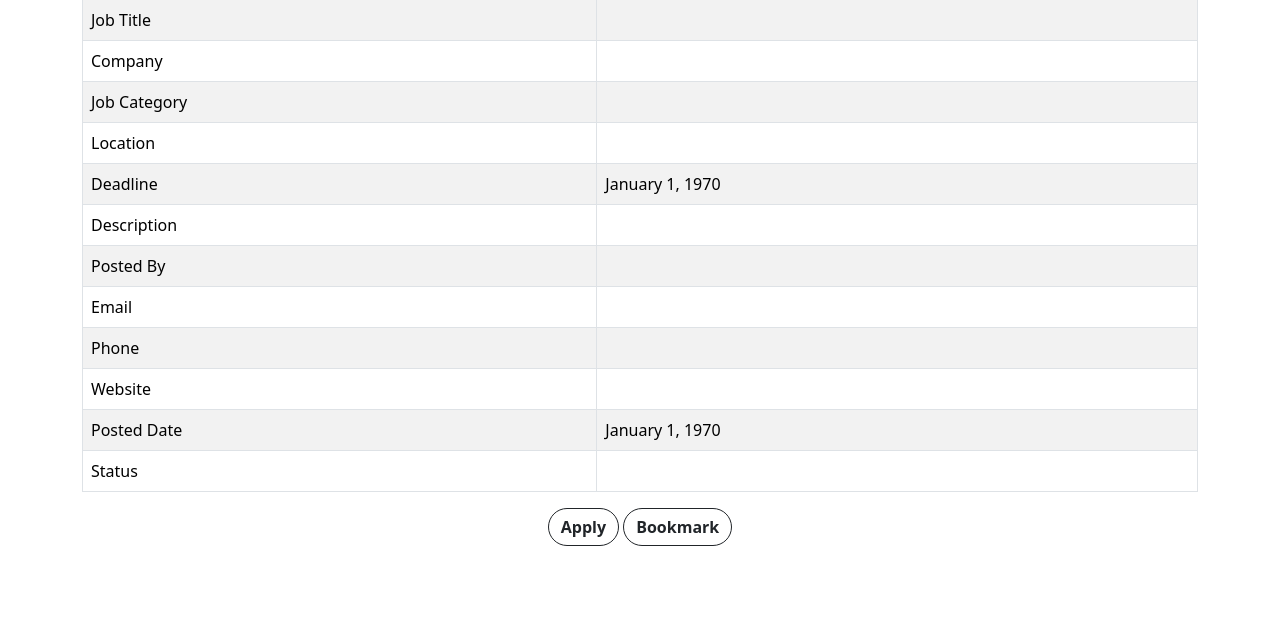
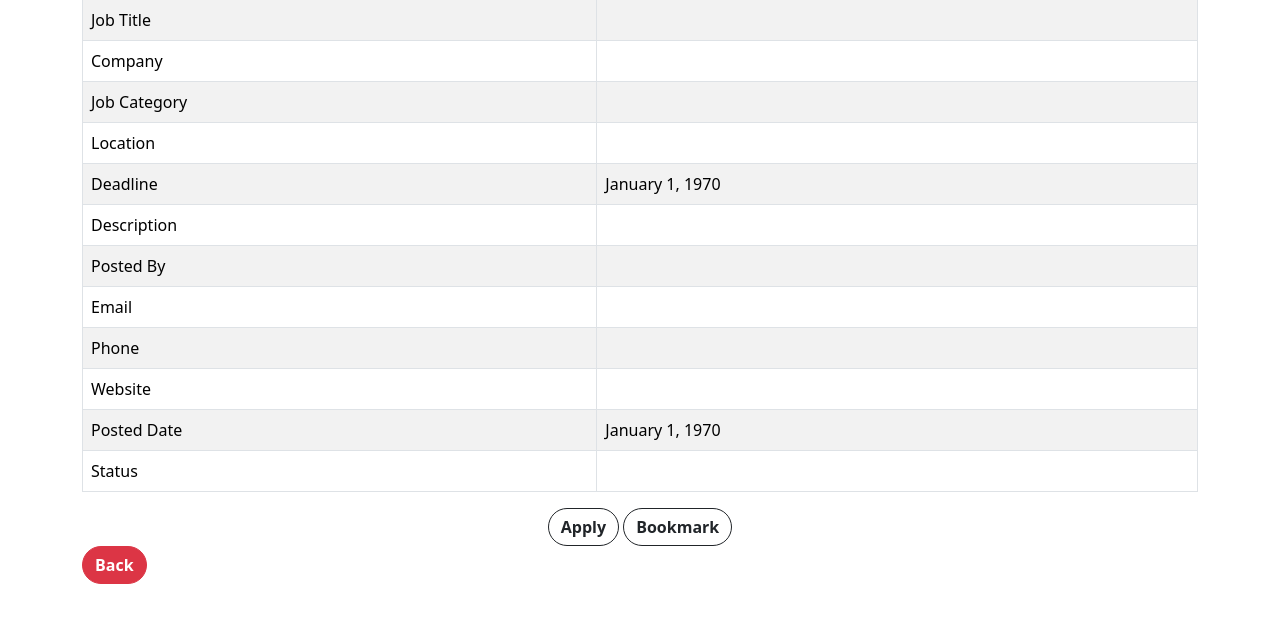
Before and after one commit to ImAbuSayed/JobSite, a PHP site: page /jobsite/job/ in a window 1280 px wide. Shown: the part 113-751 px from the top of the page. Run offline with PHP 8.4, Linux system fonts and the light colour scheme; data that the repository does not hold is empty.

Commit message:
Update button

```diff
--- a/templates/job-single.php
+++ b/templates/job-single.php
@@ -71,6 +71,10 @@ include_once 'inc/header.php';
                                                                                   href="job.php?id=<?php echo $job->id; ?>"
                                                                                   role="button"><b>Bookmark</b></a>
         </div>
+        <div>
+            <a class="btn btn-danger rounded-5"
+               href="index.php" role="button"><b>Back</b></a>
+        </div>
     </div>
 
 
```
